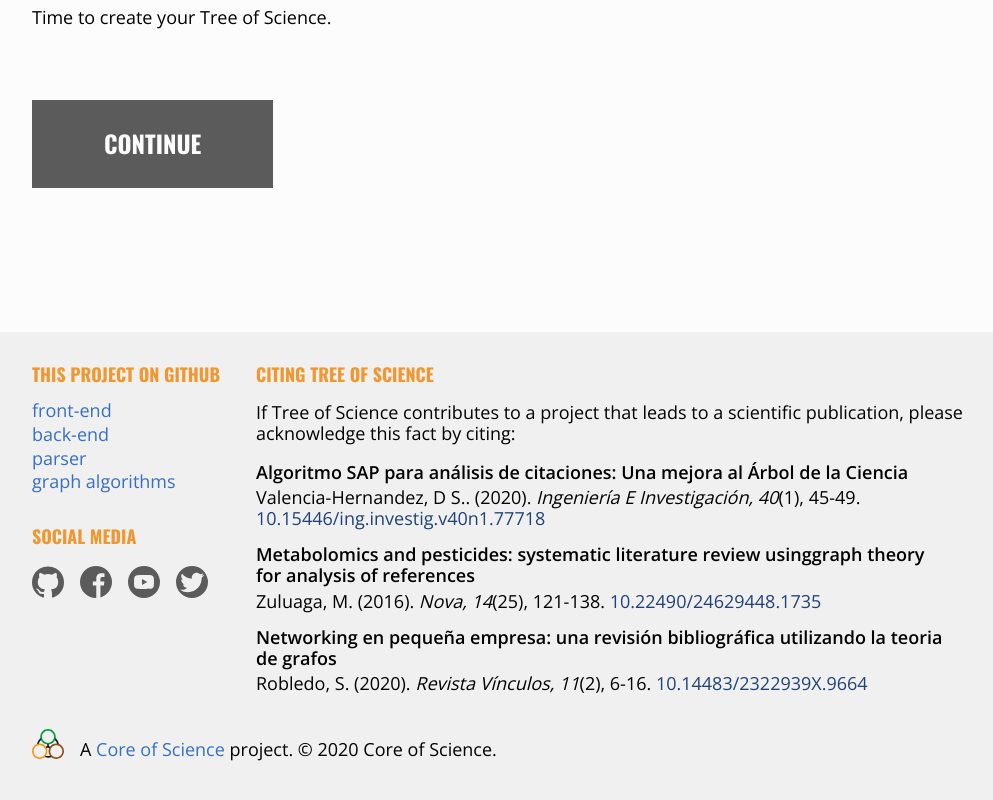
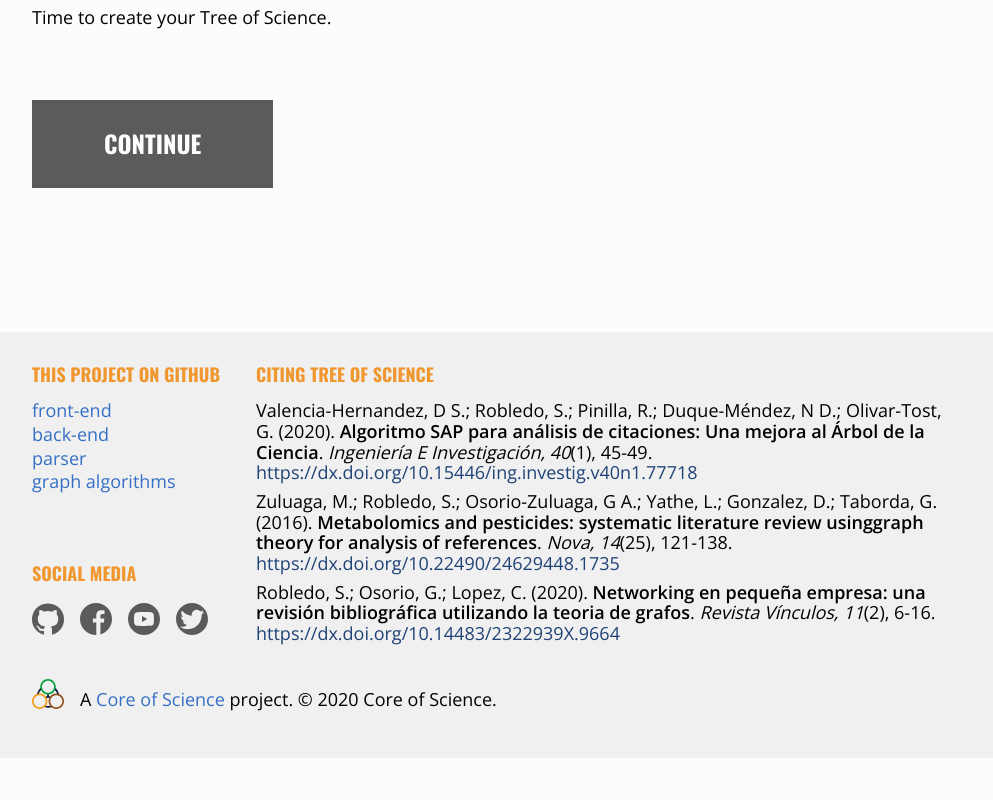
Before and after one commit to coreofscience/tos.coreofscience.org, a React (Create React App) app: page / in a window 1280 px wide. Shown: the part 692-1492 px from the top of the page, without its empty margins (134-1127 px from the left). After the commit the page ends 1450 px from the top, so only its background shows below. Built offline with nearby package versions, Linux system fonts and the light colour scheme; no server answers; the HTML template or start-up script is replaced by a standard one.

Commit message:
Fix the layout of the footer

```diff
--- a/src/components/layout/AppLayout.css
+++ b/src/components/layout/AppLayout.css
@@ -16,7 +16,7 @@
   background-color: var(--color-bg-accent);
 }
 
-@media (min-width: calc(980px)) {
+@media (min-width: 980px) {
   .App > * > .App__content {
     margin: 0 auto;
   }
--- a/src/components/layout/Footer.css
+++ b/src/components/layout/Footer.css
@@ -3,24 +3,10 @@
   min-height: 8em;
 }
 
-.repo-links {
-  grid-area: repo-links;
-}
-.social-links {
-  grid-area: social-links;
-}
-.citations-links {
-  grid-area: citations-links;
-}
-
 .footer .footer__mainLinks {
   display: grid;
-  grid-template-columns: auto auto;
-  grid-template-rows: auto 1fr;
-  gap: 0px 2rem;
-  grid-template-areas:
-    "repo-links citations-links citations-links citations-links"
-    "social-links citations-links citations-links citations-links";
+  grid-template-columns: 1fr;
+  grid-gap: 2rem;
 }
 
 .footer .footer__sectionHeader {
@@ -36,6 +22,7 @@
 
 .footer ul.footer__sectionLinks.social {
   display: flex;
+  flex-direction: row;
 }
 
 .footer ul.footer__sectionLinks li {
@@ -43,7 +30,7 @@
 }
 
 .footer ul.footer__sectionLinks.citations li {
-  margin-bottom: 1rem;
+  margin-top: 0.5rem;
 }
 
 .footer ul.footer__sectionLinks svg {
@@ -70,3 +57,18 @@
   height: 2rem;
   margin-right: 1rem;
 }
+
+@media (min-width: 800px) {
+  .footer__mainLinks {
+    grid-template-areas: "git cite" "social cite";
+  }
+  .footer__section.socialLinks {
+    grid-area: social;
+  }
+  .footer__section.repoLinks {
+    grid-area: git;
+  }
+  .footer__section.citationLinks {
+    grid-area: cite;
+  }
+}
--- a/src/components/layout/Footer.tsx
+++ b/src/components/layout/Footer.tsx
@@ -11,7 +11,7 @@ import "./Footer.css";
 const Footer = () => (
   <div className="footer">
     <div className="footer__mainLinks">
-      <section className="footer__section repo-links">
+      <section className="footer__section repoLinks">
         <h4 className="footer__sectionHeader">This project on GitHub</h4>
         <ul className="footer__sectionLinks">
           <li>
@@ -52,12 +52,8 @@ const Footer = () => (
           </li>
         </ul>
       </section>
-      <section className="footer__section citations-links">
+      <section className="footer__section citationLinks">
         <h4 className="footer__sectionHeader">Citing Tree of Science</h4>
-        <p>
-          If Tree of Science contributes to a project that leads to a scientific
-          publication, please acknowledge this fact by citing:
-        </p>
         <ul className="footer__sectionLinks citations">
           <li>
             <Reference
@@ -76,7 +72,7 @@ const Footer = () => (
               issue="1"
               page="45-49"
               doi="10.15446/ing.investig.v40n1.77718"
-              simple={true}
+              simple={false}
             />
           </li>
           <li>
@@ -97,7 +93,7 @@ const Footer = () => (
               issue="25"
               page="121-138"
               doi="10.22490/24629448.1735"
-              simple={true}
+              simple={false}
             />
           </li>
           <li>
@@ -111,12 +107,12 @@ const Footer = () => (
               issue="2"
               page="6-16"
               doi="10.14483/2322939X.9664"
-              simple={true}
+              simple={false}
             />
           </li>
         </ul>
       </section>
-      <section className="footer__section social-links">
+      <section className="footer__section socialLinks">
         <h4 className="footer__sectionHeader">Social media</h4>
         <ul className="footer__sectionLinks social">
           <li>
--- a/src/components/tree/Reference.tsx
+++ b/src/components/tree/Reference.tsx
@@ -39,7 +39,7 @@ const Reference: FC<Props> = ({
       <Fragment>
         <span className="authors">
           {(simple ? authors.slice(0, 1) : authors)
-            .map((author) => `${author.replace(".", "")}.`)
+            .map((author) => `${author.split(".").join("")}.`)
             .join("; ")}
         </span>{" "}
       </Fragment>
```
